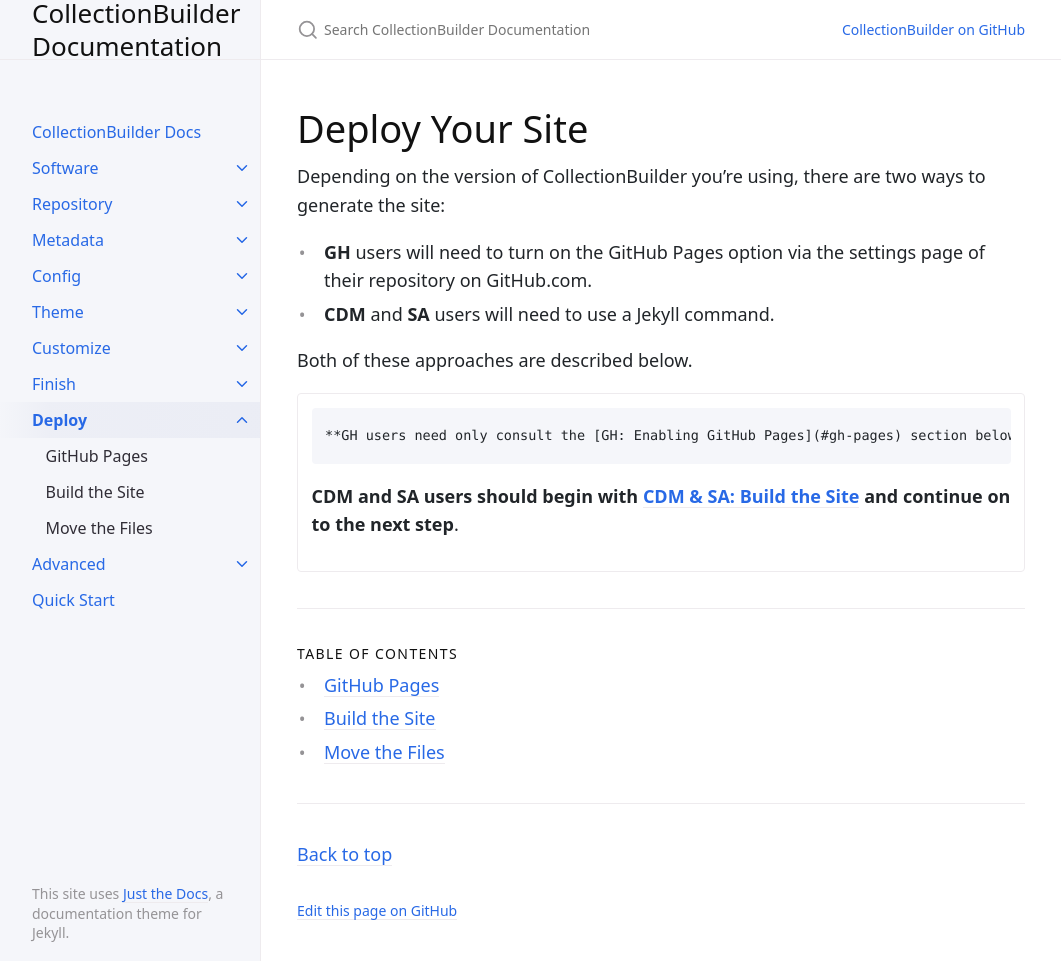
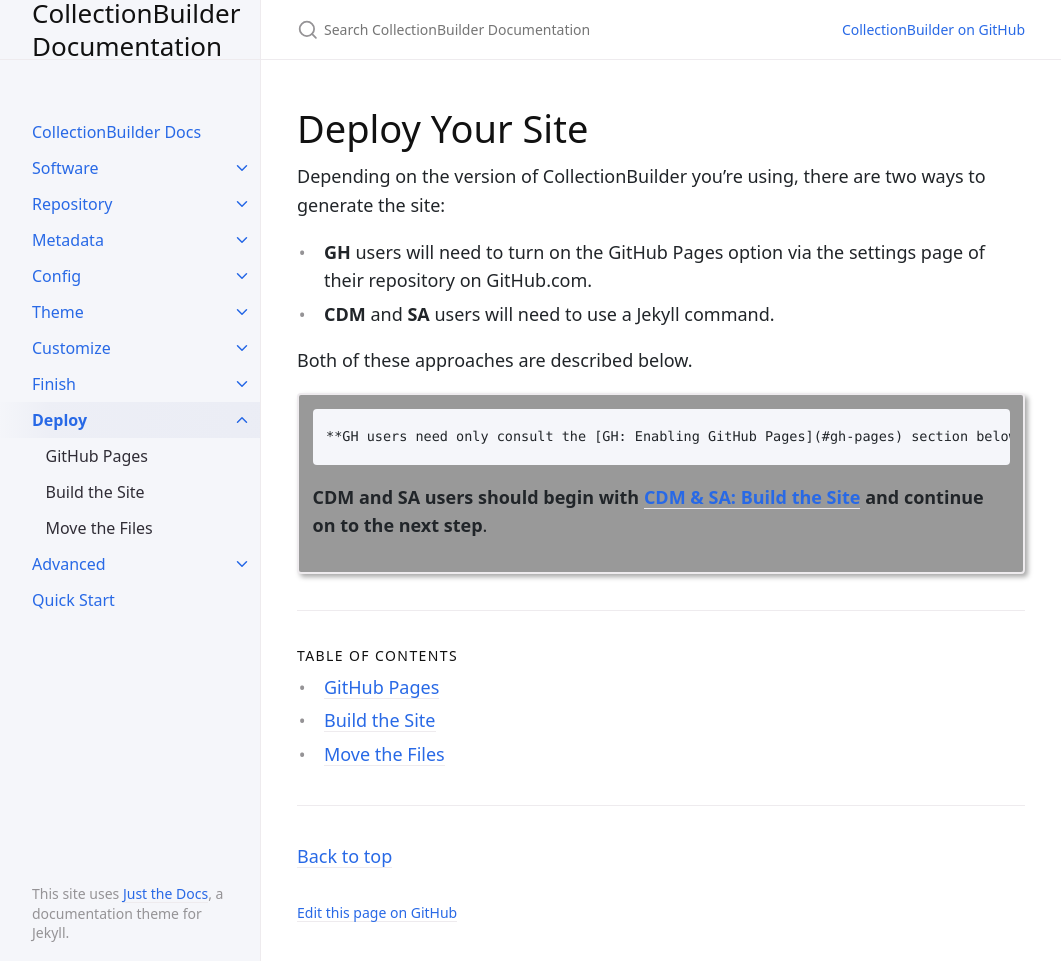
Before and after one commit to CollectionBuilder/cb-docs, a Jekyll site: the page built from docs/08_deploy/index.md, in a window 1280 px wide and 961 px high. Shown: the whole window, without its empty margins (111-1173 px from the left). Built offline with Jekyll 4.4.1, drawn with Linux system fonts in a browser that asks for light colours.

Commit message:
updates to alert

```diff
--- a/_sass/custom/custom.scss
+++ b/_sass/custom/custom.scss
@@ -9,8 +9,10 @@
 .alert {
     padding: $sp-3;
     margin-bottom: $sp-3;
-    border: 1px solid $border-color;
+    border: 2px solid $border-color;
     border-radius: $border-radius;
+    box-shadow: 3px 3px 5px darkgrey;
+    background-color: #999999;
 }
 .alert-primary {
     border-color: $btn-primary-color;
```
